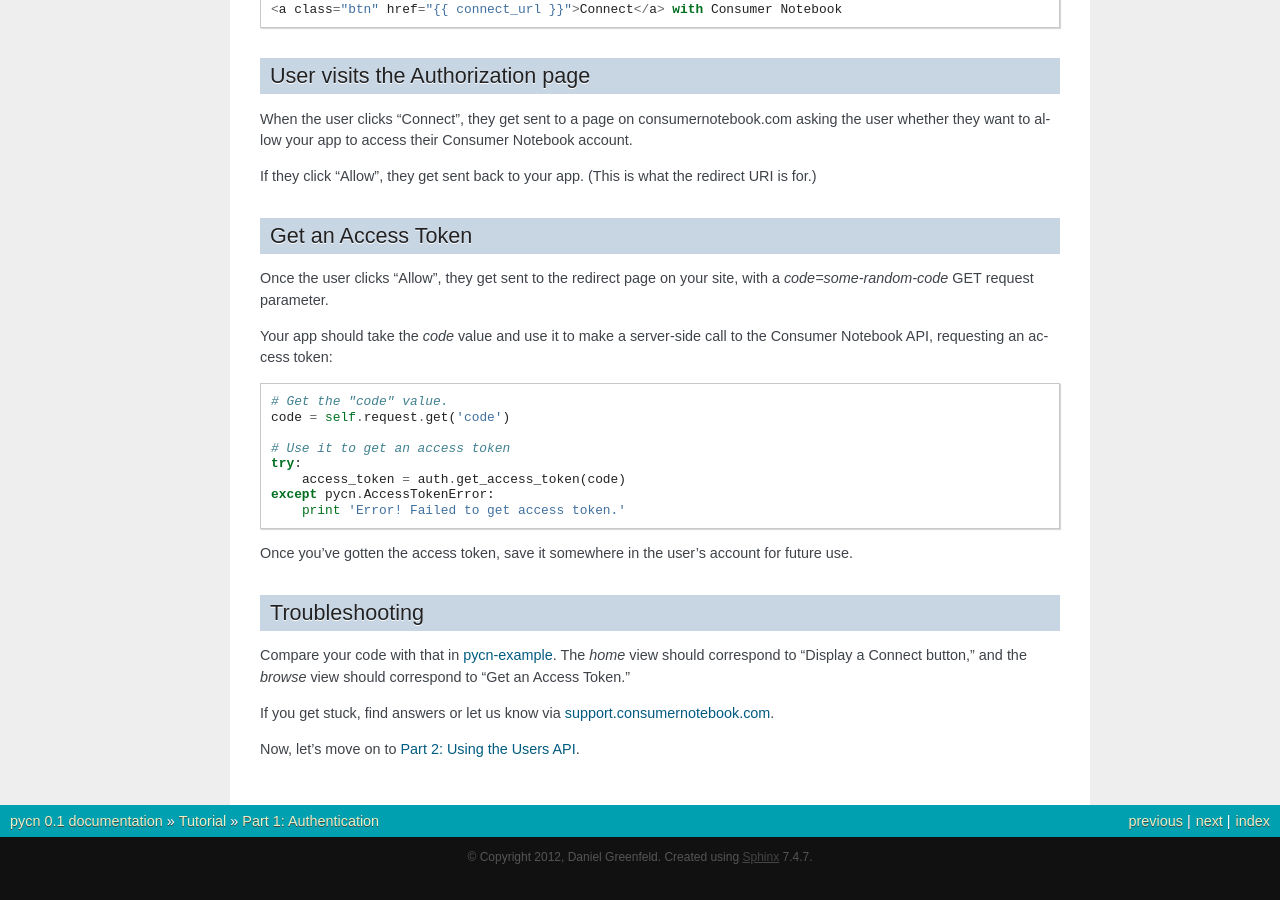
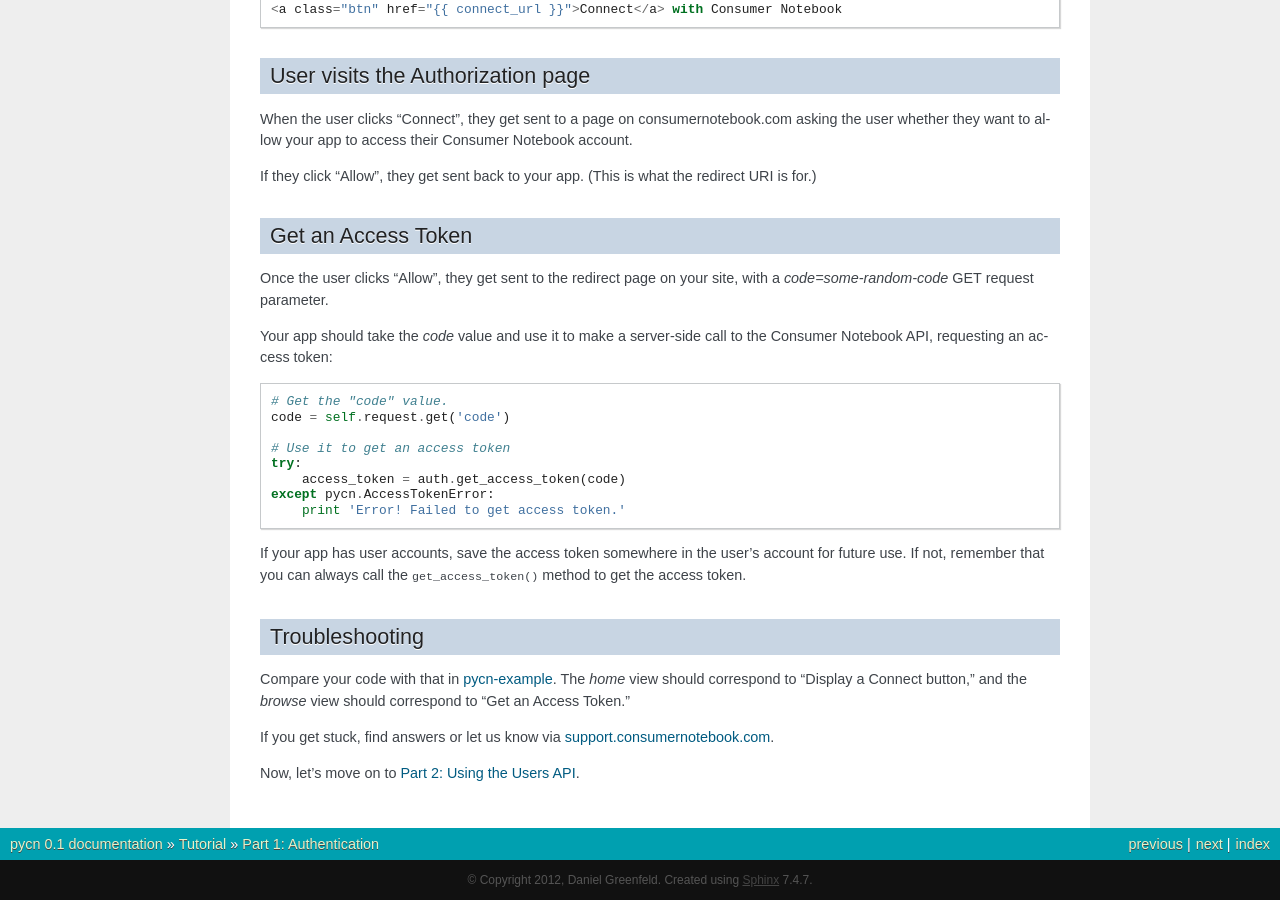
Before and after one commit to consumerio/pycn, a Sphinx documentation site: the page built from docs/part1.rst, in a window 1280 px wide and 900 px high, scrolled down 637 px. Built offline with Sphinx 7.4.7, drawn with Linux system fonts in a browser that asks for light colours; pages that are not in the unit, such as notebooks, are missing from menus; before the commit the page ends 1514 px from its top, so only the background shows below that.

Commit message:
documentation clarification

```diff
--- a/docs/part1.rst
+++ b/docs/part1.rst
@@ -63,8 +63,9 @@
     except pycn.AccessTokenError:
         print 'Error! Failed to get access token.'
 
-Once you've gotten the access token, save it somewhere in the user's account
-for future use.
+If your app has user accounts, save the access token somewhere in the user's account
+for future use. If not, remember that you can always call the ``get_access_token()``
+method to get the access token.
 
 Troubleshooting
 ---------------
```
